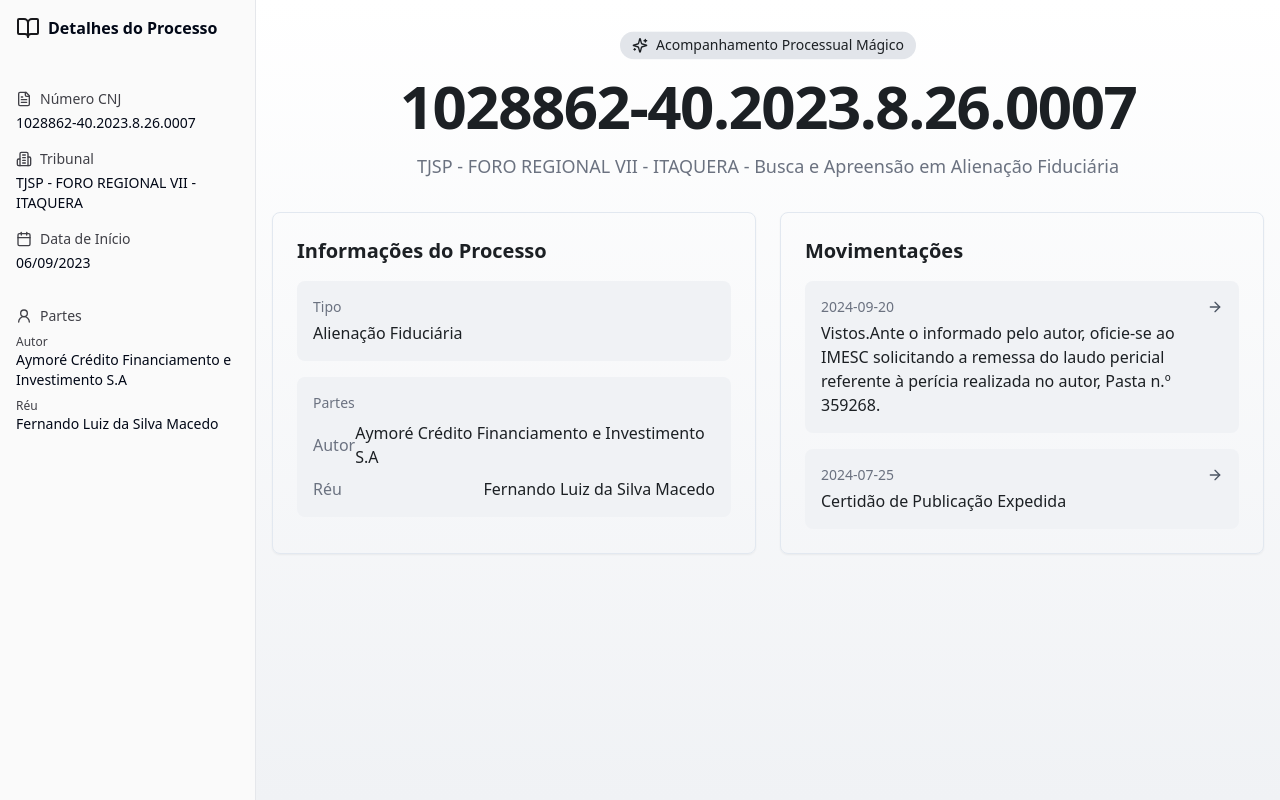
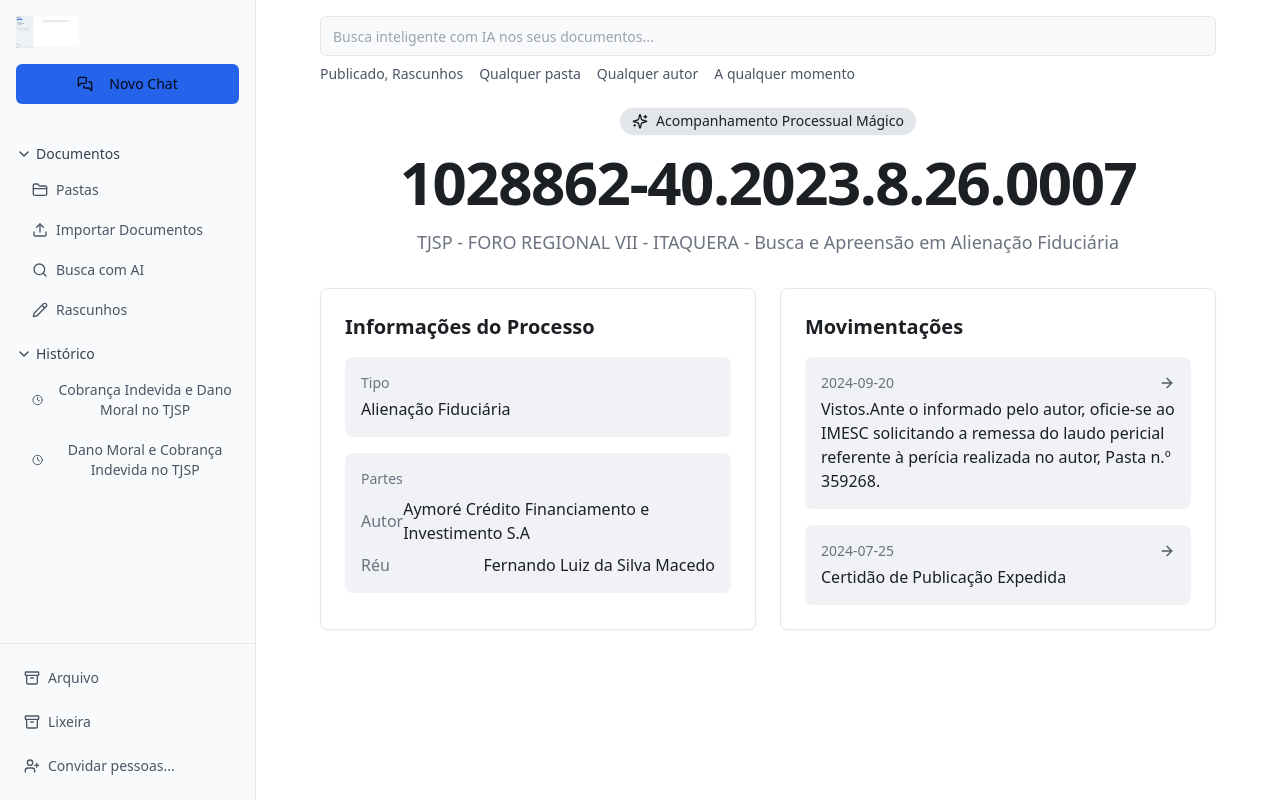
Before and after one commit to DanielFillol/lawsuit-magic-wind, a React (Vite) app: page / in a window 1280 px wide. Built offline with nearby package versions, Linux system fonts and the light colour scheme.

Commit message:
Update menu structure

```diff
--- a/src/pages/Index.tsx
+++ b/src/pages/Index.tsx
@@ -1,11 +1,26 @@
-
-import { ArrowRight, BookOpen, Building2, Calendar, FileText, Sparkles, User2 } from "lucide-react";
+import {
+  MessagesSquare,
+  FolderClosed,
+  Upload,
+  Search,
+  Pencil,
+  Clock,
+  Archive,
+  UserPlus,
+  ChevronDown,
+  Sparkles,
+  ArrowRight
+} from "lucide-react";
 import { useState } from "react";
 import { Card } from "@/components/ui/card";
+import { Button } from "@/components/ui/button";
+import { Input } from "@/components/ui/input";
 import { Separator } from "@/components/ui/separator";
 
 const Index = () => {
   const [lawsuitNumber, setLawsuitNumber] = useState("1028862-40.2023.8.26.0007");
+  const [isDocumentosOpen, setIsDocumentosOpen] = useState(true);
+  const [isHistoricoOpen, setIsHistoricoOpen] = useState(true);
 
   const lawsuitDetails = {
     title: "Busca e Apreensão em Alienação Fiduciária",
@@ -33,61 +48,111 @@ const Index = () => {
   return (
     <div className="flex h-screen">
       {/* Sidebar */}
-      <aside className="w-64 bg-[hsl(var(--sidebar-background))] border-r border-[hsl(var(--sidebar-border))] p-4">
-        <div className="space-y-6">
-          <div className="flex items-center space-x-2">
-            <BookOpen className="w-6 h-6 text-[hsl(var(--sidebar-primary))]" />
-            <span className="font-semibold">Detalhes do Processo</span>
+      <aside className="w-64 bg-[#F8FAFC] border-r border-gray-200 flex flex-col">
+        <div className="p-4">
+          <div className="mb-4">
+            <img src="/lovable-uploads/241e42c6-33b2-40ec-8c34-cbfee1d9870b.png" alt="Logo" className="h-8" />
           </div>
-          <Separator />
-          <div className="space-y-4">
-            <div>
-              <div className="flex items-center space-x-2 text-sm text-[hsl(var(--sidebar-foreground))]">
-                <FileText className="w-4 h-4" />
-                <span>Número CNJ</span>
+          <Button className="w-full bg-blue-600 hover:bg-blue-700 mb-4">
+            <MessagesSquare className="w-4 h-4 mr-2" />
+            Novo Chat
+          </Button>
         </div>
-              <p className="mt-1 text-sm font-medium">{lawsuitNumber}</p>
+
+        <div className="flex-1 overflow-y-auto">
+          <div className="px-2">
+            {/* Documentos Section */}
+            <button
+              onClick={() => setIsDocumentosOpen(!isDocumentosOpen)}
+              className="flex items-center w-full p-2 text-sm text-gray-700 hover:bg-gray-100 rounded-lg"
+            >
+              <ChevronDown className={`w-4 h-4 mr-1 transition-transform ${isDocumentosOpen ? '' : '-rotate-90'}`} />
+              <span>Documentos</span>
+            </button>
+
+            {isDocumentosOpen && (
+              <div className="ml-4 space-y-1">
+                <button className="flex items-center w-full p-2 text-sm text-gray-600 hover:bg-gray-100 rounded-lg">
+                  <FolderClosed className="w-4 h-4 mr-2" />
+                  Pastas
+                </button>
+                <button className="flex items-center w-full p-2 text-sm text-gray-600 hover:bg-gray-100 rounded-lg">
+                  <Upload className="w-4 h-4 mr-2" />
+                  Importar Documentos
+                </button>
+                <button className="flex items-center w-full p-2 text-sm text-gray-600 hover:bg-gray-100 rounded-lg">
+                  <Search className="w-4 h-4 mr-2" />
+                  Busca com AI
+                </button>
+                <button className="flex items-center w-full p-2 text-sm text-gray-600 hover:bg-gray-100 rounded-lg">
+                  <Pencil className="w-4 h-4 mr-2" />
+                  Rascunhos
+                </button>
               </div>
-            <div>
-              <div className="flex items-center space-x-2 text-sm text-[hsl(var(--sidebar-foreground))]">
-                <Building2 className="w-4 h-4" />
-                <span>Tribunal</span>
+            )}
+
+            {/* Histórico Section */}
+            <button
+              onClick={() => setIsHistoricoOpen(!isHistoricoOpen)}
+              className="flex items-center w-full p-2 text-sm text-gray-700 hover:bg-gray-100 rounded-lg mt-2"
+            >
+              <ChevronDown className={`w-4 h-4 mr-1 transition-transform ${isHistoricoOpen ? '' : '-rotate-90'}`} />
+              <span>Histórico</span>
+            </button>
+
+            {isHistoricoOpen && (
+              <div className="ml-4 space-y-1">
+                <button className="flex items-center w-full p-2 text-sm text-gray-600 hover:bg-gray-100 rounded-lg">
+                  <Clock className="w-4 h-4 mr-2" />
+                  Cobrança Indevida e Dano Moral no TJSP
+                </button>
+                <button className="flex items-center w-full p-2 text-sm text-gray-600 hover:bg-gray-100 rounded-lg">
+                  <Clock className="w-4 h-4 mr-2" />
+                  Dano Moral e Cobrança Indevida no TJSP
+                </button>
               </div>
-              <p className="mt-1 text-sm">{lawsuitDetails.court}</p>
-            </div>
-            <div>
-              <div className="flex items-center space-x-2 text-sm text-[hsl(var(--sidebar-foreground))]">
-                <Calendar className="w-4 h-4" />
-                <span>Data de Início</span>
-              </div>
-              <p className="mt-1 text-sm">06/09/2023</p>
-            </div>
-            <Separator />
-            <div>
-              <div className="flex items-center space-x-2 text-sm text-[hsl(var(--sidebar-foreground))]">
-                <User2 className="w-4 h-4" />
-                <span>Partes</span>
-              </div>
-              <div className="mt-2 space-y-2">
-                <div>
-                  <p className="text-xs text-[hsl(var(--sidebar-foreground))]">Autor</p>
-                  <p className="text-sm">{lawsuitDetails.parties.plaintiff}</p>
-                </div>
-                <div>
-                  <p className="text-xs text-[hsl(var(--sidebar-foreground))]">Réu</p>
-                  <p className="text-sm">{lawsuitDetails.parties.defendant}</p>
+            )}
           </div>
         </div>
-            </div>
-          </div>
+
+        {/* Bottom Section */}
+        <div className="p-4 border-t border-gray-200 space-y-2">
+          <button className="flex items-center w-full p-2 text-sm text-gray-600 hover:bg-gray-100 rounded-lg">
+            <Archive className="w-4 h-4 mr-2" />
+            Arquivo
+          </button>
+          <button className="flex items-center w-full p-2 text-sm text-gray-600 hover:bg-gray-100 rounded-lg">
+            <Archive className="w-4 h-4 mr-2" />
+            Lixeira
+          </button>
+          <button className="flex items-center w-full p-2 text-sm text-gray-600 hover:bg-gray-100 rounded-lg">
+            <UserPlus className="w-4 h-4 mr-2" />
+            Convidar pessoas...
+          </button>
         </div>
       </aside>
 
       {/* Main Content */}
-      <main className="flex-1 overflow-auto bg-gradient-to-b from-white to-lawsuit-accent">
-        <div className="container px-4 py-8 mx-auto max-w-7xl">
-          <div className="space-y-8 animate-fade-in">
-            {/* Header */}
+      <main className="flex-1 overflow-auto">
+        <div className="p-4">
+          <div className="max-w-4xl mx-auto">
+            {/* Search Bar */}
+            <div className="mb-6">
+              <Input
+                className="w-full bg-gray-50 border-gray-200"
+                placeholder="Busca inteligente com IA nos seus documentos..."
+                type="search"
+              />
+              <div className="flex gap-4 mt-2 text-sm">
+                <button className="text-gray-600 hover:text-gray-900">Publicado, Rascunhos</button>
+                <button className="text-gray-600 hover:text-gray-900">Qualquer pasta</button>
+                <button className="text-gray-600 hover:text-gray-900">Qualquer autor</button>
+                <button className="text-gray-600 hover:text-gray-900">A qualquer momento</button>
+              </div>
+            </div>
+
+            {/* Rest of the content */}
+            <div className="space-y-8">
               <div className="text-center space-y-4">
                 <div className="inline-flex items-center px-3 py-1 text-sm text-lawsuit-text bg-lawsuit-highlight rounded-full animate-float">
                   <Sparkles className="w-4 h-4 mr-2" />
@@ -101,9 +166,7 @@ const Index = () => {
                 </p>
               </div>
 
-            {/* Main Content */}
               <div className="grid gap-6 mt-12 lg:grid-cols-2">
-              {/* Case Details Card */}
                 <Card className="p-6 transition-all duration-300 hover:shadow-lg">
                   <h2 className="text-xl font-semibold text-lawsuit-text">
                     Informações do Processo
@@ -129,7 +192,6 @@ const Index = () => {
                   </div>
                 </Card>
 
-              {/* Movements Card */}
                 <Card className="p-6 transition-all duration-300 hover:shadow-lg">
                   <h2 className="text-xl font-semibold text-lawsuit-text">
                     Movimentações
@@ -157,6 +219,7 @@ const Index = () => {
               </div>
             </div>
           </div>
+        </div>
       </main>
     </div>
   );
```
Also changed, not shown: public/lovable-uploads/241e42c6-33b2-40ec-8c34-cbfee1d9870b.png (added). Lines whose indentation alone changed are shown as unchanged.
